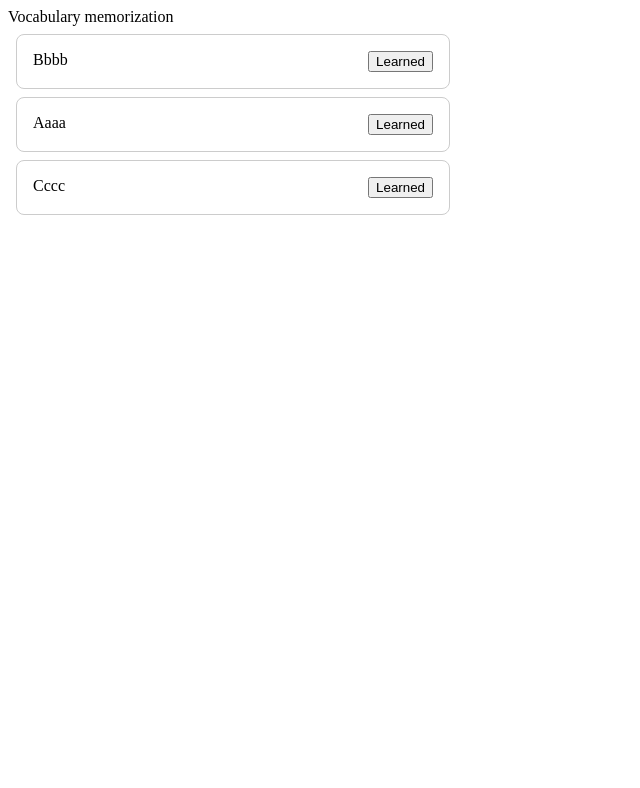
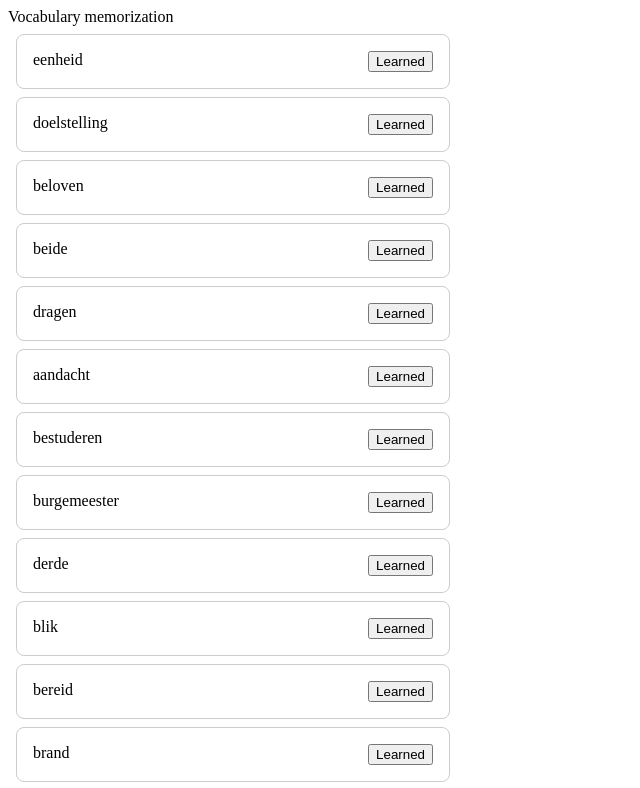
Before and after one commit to XoDeR/VocMemo, a React (Create React App) app: page / in a window 1280 px wide. Shown: the top 788 px of the page, without its empty margins (0-640 px from the left). Built offline with nearby package versions, Linux system fonts and the light colour scheme.

Commit message:
Use real vocabulary

```diff
--- a/src/App.js
+++ b/src/App.js
@@ -6,11 +6,25 @@ function App() {
   const [vocabulary, setVocabulary] = useState([]);
 
   useEffect(() => {
-    setVocabulary([
-      { word: "Aaaa", definition: "Aa aa aa" },
-      { word: "Bbbb", definition: "Bb bb bb" },
-      { word: "Cccc", definition: "Cc cc cc" },
-    ]);
+    let tempVocabulary = [];
+    for (const [key, value] of Object.entries(vocabularyData)) {
+      let definition = "";
+      if (Array.isArray(value)) {
+        definition = value.join(", ");
+      } else {
+        definition = value;
+      }
+
+      tempVocabulary.push({ word: key, definition: definition });
+    }
+    console.log(tempVocabulary);
+
+    setVocabulary(tempVocabulary);
+    // setVocabulary([
+    //   { word: "Aaaa", definition: "Aa aa aa" },
+    //   { word: "Bbbb", definition: "Bb bb bb" },
+    //   { word: "Cccc", definition: "Cc cc cc" },
+    // ]);
   }, []);
 
   return (
```
